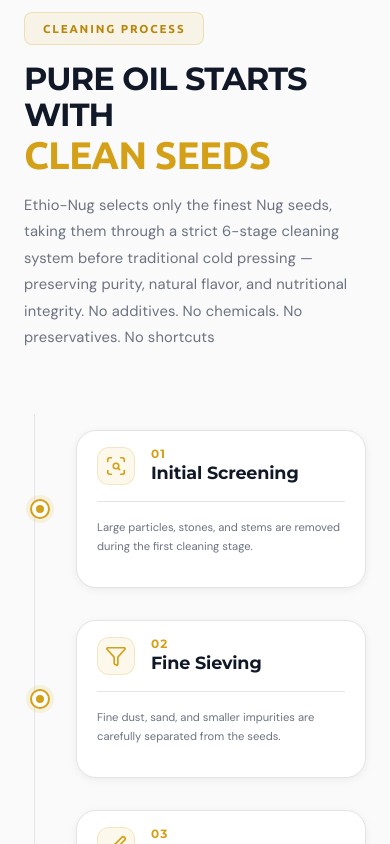
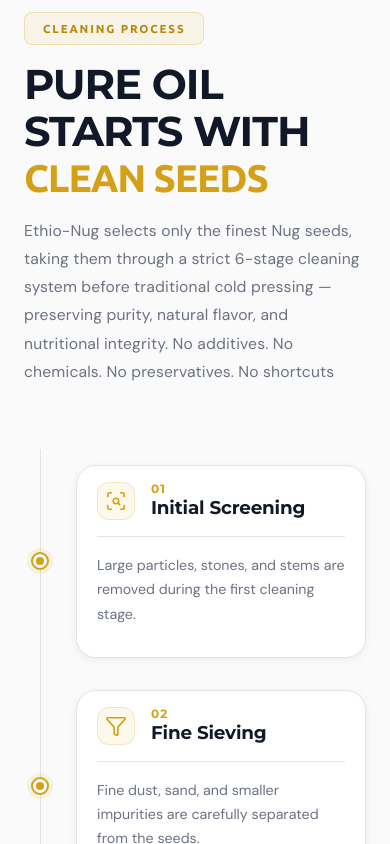
Before and after one commit to nahomugr-6192-17-ui/Ethio-Nug, a React (Vite) app: page / in a window 390 px wide. Shown: the part 880-1724 px from the top of the page. Built offline with nearby package versions, Linux system fonts and the light colour scheme; a web font is replaced by a local one.

Commit message:
Process mobile updated

```diff
--- a/src/Process.css
+++ b/src/Process.css
@@ -63,7 +63,7 @@
 .lang--en .process__heading {
   font-family: var(--font-subheading);
   font-weight: 800;
-  font-size: clamp(2rem, 4vw, 3.2rem);
+  font-size: clamp(3rem, 4vw, 3.2rem);
   line-height: 1.12;
   letter-spacing: -0.025em;
   color: var(--color-neutral-900);
@@ -183,9 +183,8 @@
   justify-content: center;
   margin-right: 0.0125px;
   margin-left: 0.011px;
-  margin-top: 0.015px;
-  width: 8px;
-  height: 8px;
+  width: 10px;
+  height: 10.5px;
   border-radius: 50%;
   background: var(--color-gold-500);
 }
@@ -368,11 +367,24 @@
   line-height: 1.15;
 }
 
+.lang--am .process__story-heading {
+  font-family: var(--font-heading2-amharic);
+  font-size: clamp(1.6rem, 3vw, 2.2rem);
+  letter-spacing: -0.02em;
+}
+
 .process__story-text {
   font-family: var(--font-body);
   font-size: clamp(0.92rem, 1.3vw, 1.05rem);
   line-height: 1.85;
   color: var(--color-neutral-500);
+  max-width: 520px;
+}
+
+.lang--am .process__story-text {
+  font-family: var(--font-body-amharic);
+  font-size: clamp(0.85rem, 1.3vw, 0.95rem);
+  line-height: 1.85;
   max-width: 520px;
 }
 
@@ -403,8 +415,9 @@
   }
 }
 
-/* ── RESPONSIVE — Mobile (≤ 640px) ──────────── */
-@media (max-width: 640px) {
+
+/* ── RESPONSIVE — Mobile (≤ 480px) ──────────── */
+@media (max-width: 480px) {
   .process {
     padding-block: var(--space-12);
   }
@@ -421,7 +434,7 @@
 
   /* Move spine line to the left */
   .process__spine-line {
-    left: 10px;
+    left: 16px;
     transform: none;
   }
 
@@ -452,8 +465,54 @@
     display: none;
   }
 
+  .lang--en .process__heading {
+    font-size: clamp(2.6rem, 5vw, 3rem);
+  }
+
+  .lang--am .process__heading {
+    font-size: clamp(2.4rem, 5vw, 2.8rem);
+  }
+
+  .process__heading-accent {
+    font-size: clamp(2.4rem, 5vw, 2.4rem);
+  }
+
+  .lang--en .process__subheading {
+    font-size: clamp(0.98rem, 1.4vw, 1.4rem);
+  }
+
+  .lang--am .process__subheading {
+    font-size: clamp(0.9rem, 1.4vw, 0.95rem);
+  }
+
+  .process__dot {
+    width: 18px;
+    height: 18px;
+  }
+
+  .process__dot-inner{
+    width: 8px;
+    height: 8px;
+  }
+
   .process__card {
     padding: var(--space-4) var(--space-5);
+  }
+
+  .lang--en .process__card-title {
+    font-size: clamp(1.15rem, 2.5vw, 1.2rem);
+  }
+
+  .lang--am .process__card-title {
+    font-size: clamp(1.08rem, 2.5vw, 1.25rem);
+  }
+
+  .lang--en .process__card-desc {
+    font-size: clamp(0.89rem, 1.5vw, 0.95rem);
+  }
+
+  .lang--am .process__card-desc {
+    font-size: clamp(0.78rem, 1.5vw, 0.9rem);
   }
 
   .process__icon-wrap {
@@ -477,10 +536,10 @@
   }
 
   .lang--am .process__story-heading {
-    font-size: clamp(1.8rem, 5vw, 3rem);
+    font-size: clamp(1.9rem, 5vw, 3rem);
   }
 
   .lang--am .process__story-text {
-    font-size: clamp(0.85rem, 2vw, 1rem);
+    font-size: clamp(0.88rem, 2vw, 1rem);
   }
 }
```
